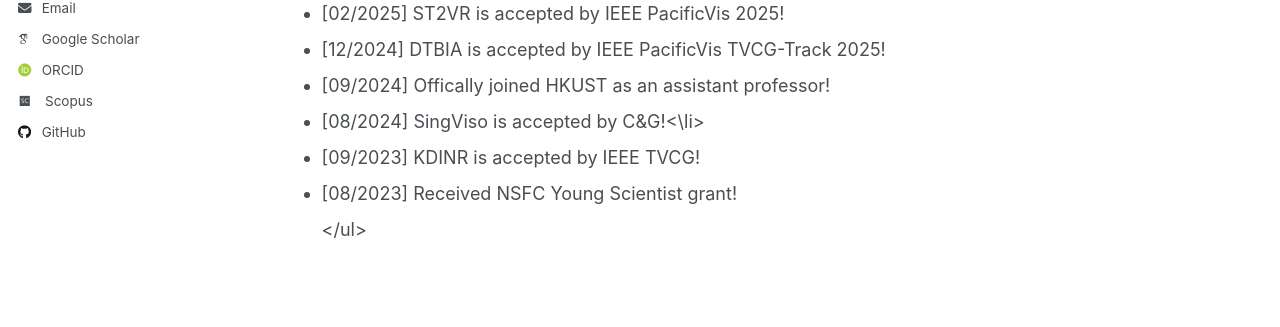
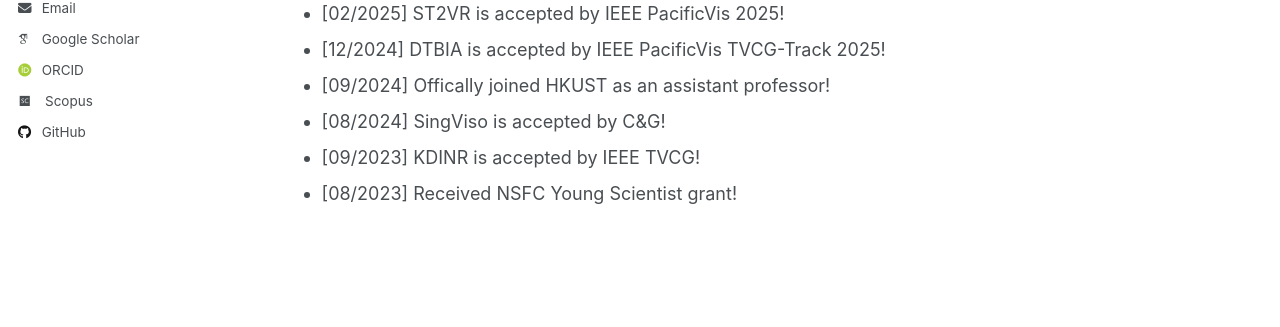
Before and after one commit to stevenhan1991/stevenhan1991.github.io, a Jekyll site: the page built from _pages/about.md, in a window 1280 px wide and 1055 px high. Shown: the part 414-741 px from the top of the window. Built offline with Jekyll 4.4.1, drawn with Linux system fonts in a browser that asks for light colours; some web fonts are replaced.

```diff
--- a/_pages/about.md
+++ b/_pages/about.md
@@ -17,7 +17,7 @@ I'm an Assistant Professor in the [Division of Emerging Interdisciplinary Areas]
   <li>[02/2025] ST2VR is accepted by IEEE PacificVis 2025!</li>
   <li>[12/2024] DTBIA is accepted by IEEE PacificVis TVCG-Track 2025!</li>
   <li>[09/2024] Offically joined HKUST as an assistant professor!</li>
-  <li>[08/2024] SingViso is accepted by C&G!<\li>
+  <li>[08/2024] SingViso is accepted by C&G!</li>
   <li>[09/2023] KDINR is accepted by IEEE TVCG!</li>
   <li>[08/2023] Received NSFC Young Scientist grant!</li>
 </ul>
```
